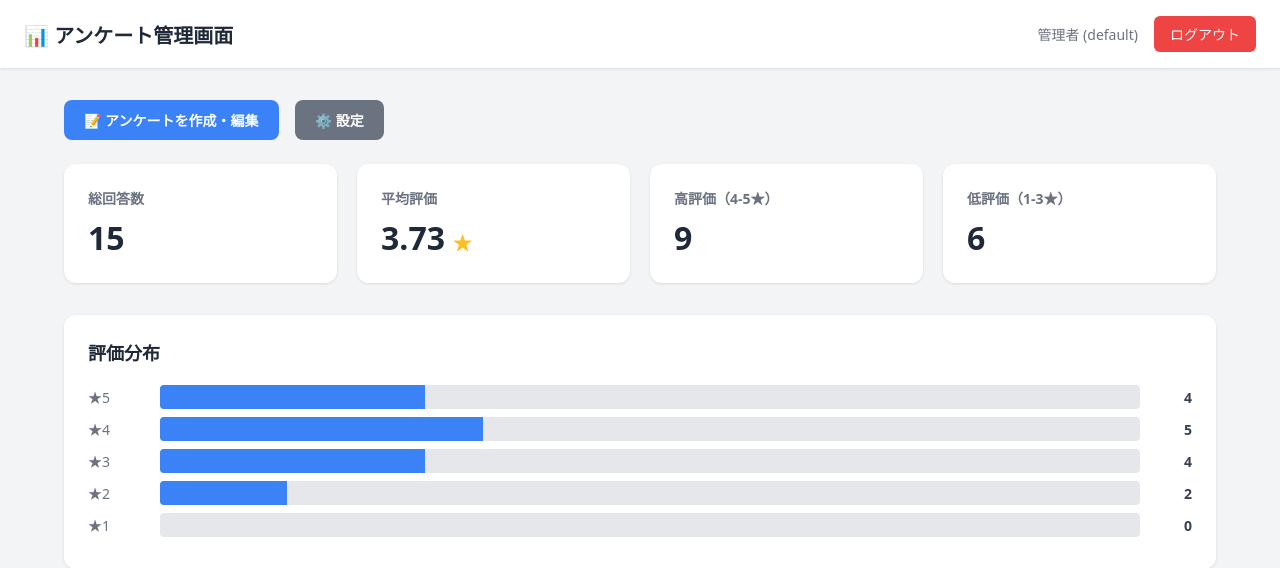
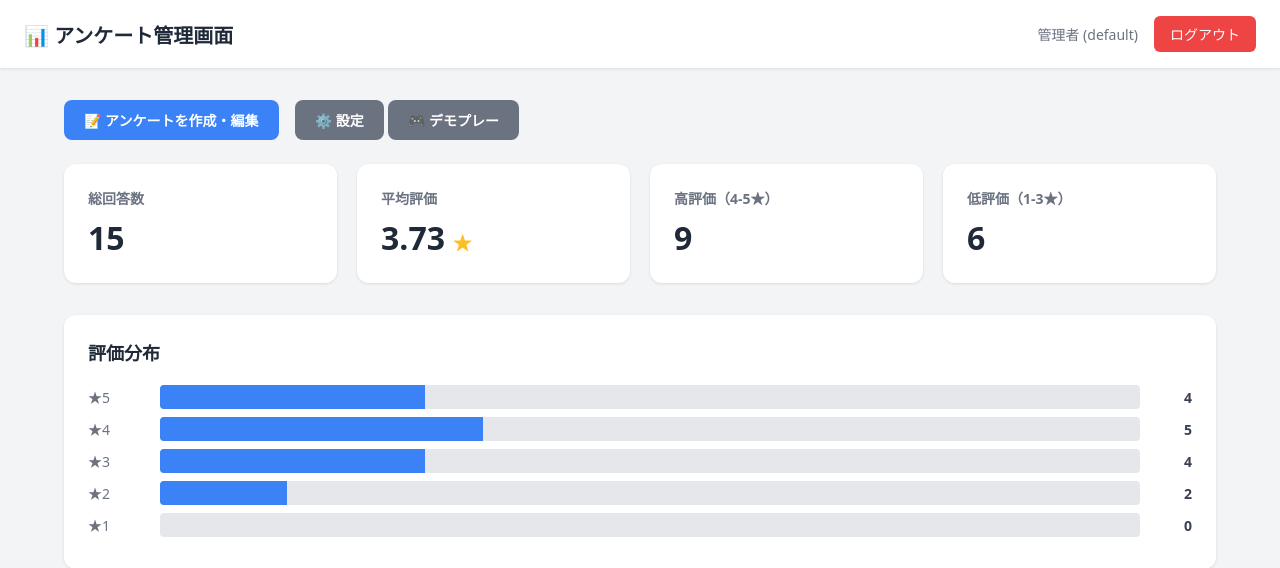
Before and after one commit to system-asayama/survey-system-app, a Flask app: page /admin in a window 1280 px wide. Shown: the top 568 px of the page. Run offline with Flask 3, Linux system fonts and the light colour scheme; the visitor is signed in with stand-in values (Sample User, id 1); parts of the project's set-up code (start-up, migrations or seed data) failed here and were passed over.

Commit message:
feat: 管理画面ダッシュボードにデモプレーボタンを追加
- admin_dashboard.html: デモプレーへのリンクボタンを追加
- 新しいタブで開くように設定（target="_blank"）
- アイコン: 🎮

これにより、管理者が簡単にデモプレーページにアクセスできるようになりました。

```diff
--- a/templates/admin_dashboard.html
+++ b/templates/admin_dashboard.html
@@ -195,6 +195,7 @@
     <div style="margin-bottom: 24px;">
       <a href="{{ url_for('admin_survey_editor') }}" class="btn-primary" style="text-decoration: none;">📝 アンケートを作成・編集</a>
       <a href="{{ url_for('admin_settings') }}" class="btn-secondary" style="text-decoration: none;">⚙️ 設定</a>
+      <a href="{{ url_for('demo_page') }}" class="btn-secondary" style="text-decoration: none;" target="_blank">🎮 デモプレー</a>
     </div>
 
     <div class="stats-grid">
```
